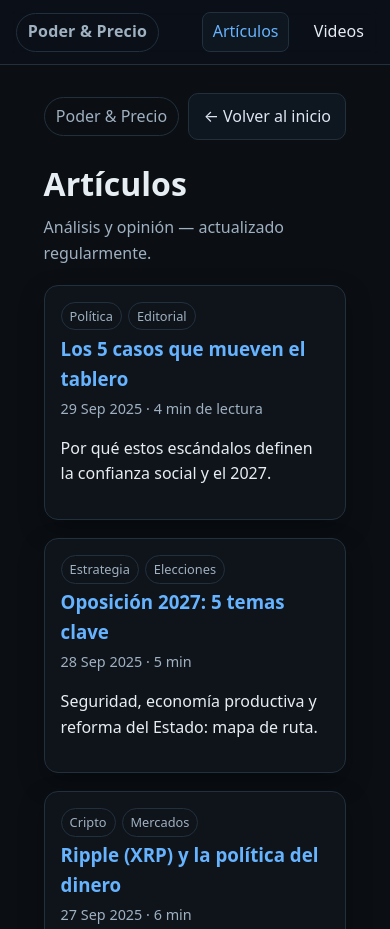
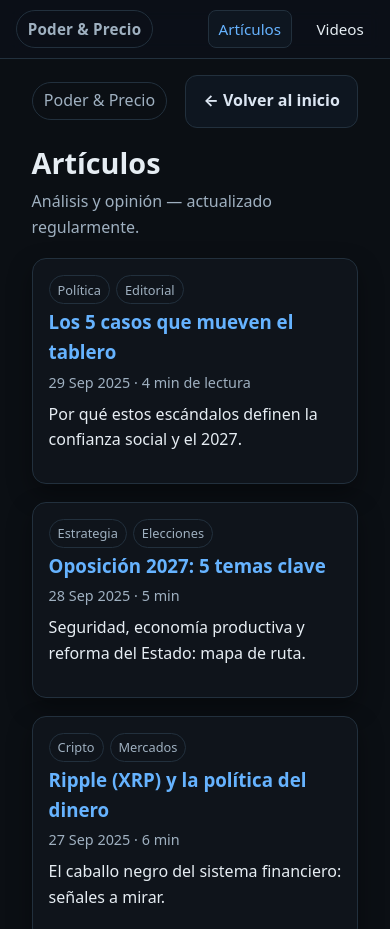
Before and after one commit to AlexisYanzon/poder-precio-site, a plain HTML site: page articulos/index.html in a window 390 px wide. Shown: the top 929 px of the page. Drawn offline with Linux system fonts and the light colour scheme.

Commit message:
Update style.css

```diff
--- a/assets/style.css
+++ b/assets/style.css
@@ -72,3 +72,71 @@ body{background:var(--bg); color:var(--text); margin:0;}
   line-height: 1.6;
   text-align: center;
 }
+/* === BASE MOBILE-FIRST === */
+html { font-size: 16px; }                 /* tamaño estándar */
+body { line-height: 1.6; -webkit-text-size-adjust: 100%; }
+
+img, video { max-width: 100%; height: auto; display: block; } /* medios fluidos */
+a, button { touch-action: manipulation; }
+
+/* Títulos escalables */
+h1 { font-size: clamp(1.8rem, 4.5vw, 3rem); line-height: 1.18; margin: .2rem 0 .6rem; }
+h2 { font-size: clamp(1.25rem, 3.5vw, 1.75rem); margin: .2rem 0 .5rem; }
+p  { margin: 0 0 .9rem; }
+
+/* Botones: dedo feliz (44px mínimo) */
+.btn, .cta .btn, .actions .btn {
+  min-height: 44px;            /* tamaño mínimo recomend. */
+  padding: .8rem 1.1rem;       /* cómodo en pulgar */
+  font-weight: 700;
+  border-radius: 12px;
+}
+
+/* Contenedores con buen padding en móvil */
+.container, .wrap, main.wrap {
+  width: min(1100px, 92vw);
+  margin: auto;
+  padding-left: 16px;
+  padding-right: 16px;
+}
+/* NAV en dos líneas si no entra; no desborda */
+.site-nav .bar { flex-wrap: wrap; gap: 8px; }
+
+/* Links un poco más chicos en móvil */
+@media (max-width: 480px){
+  .site-nav nav a { padding: .35rem .6rem; margin-left: 10px; font-size: .95rem; }
+  .site-nav .brand { font-size: .95rem; }
+}
+/* Espacio superior para que el header no tape el contenido al hacer sticky */
+.hero, .card { scroll-margin-top: 70px; }
+
+.actions { display: flex; gap: 10px; flex-wrap: wrap; margin-top: 12px; }
+@media (max-width: 520px){
+  .actions { flex-direction: column; align-items: stretch; }
+  .actions .btn { width: 100%; }                   /* botones al 100% en móvil */
+}
+
+/* Subtítulos/lead un poco más pequeños en celu */
+.lead, .kicker { font-size: clamp(1rem, 2.8vw, 1.125rem); }
+/* Artículos */
+.grid {
+  display: grid;
+  gap: 18px;
+  grid-template-columns: repeat(auto-fit, minmax(260px, 1fr));
+}
+
+/* En móviles muy chicos, fuerza 1 columna */
+@media (max-width: 420px){
+  .grid { grid-template-columns: 1fr; }
+}
+
+/* Videos: miniaturas fluidas y sin borde duro */
+.thumb { width: 100%; aspect-ratio: 16/9; border-radius: 10px; overflow: hidden; }
+/* Más aire bajo el nav en pantallas chicas */
+@media (max-width: 520px){
+  .site-nav .bar { padding: 10px 0; }
+  .site-footer .inner { padding: 18px 0; }
+}
+
+/* Evita que el contenido quede “pegado” en los bordes */
+main.wrap, .container.inner { padding-top: 16px; padding-bottom: 24px; }
```
